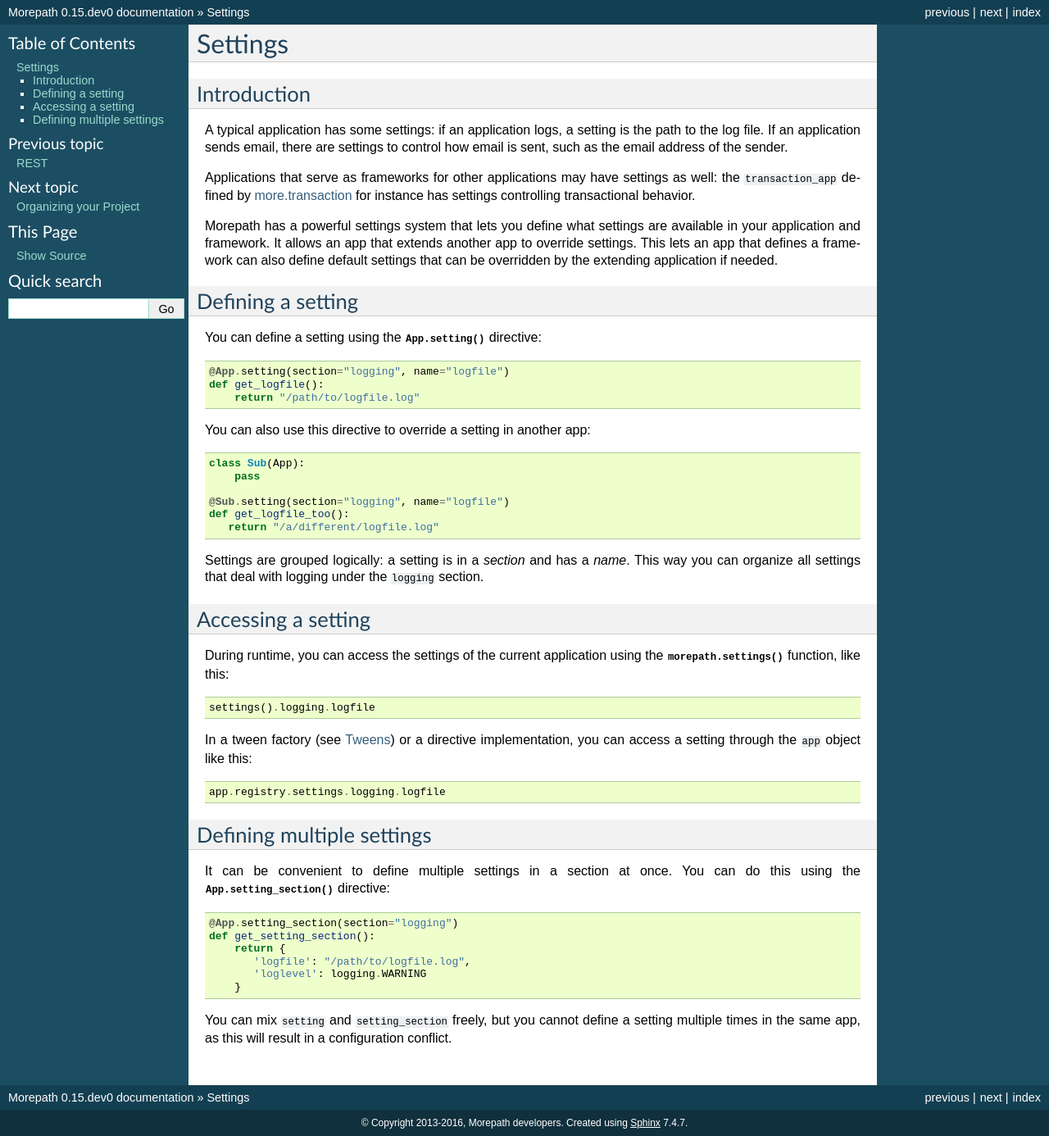
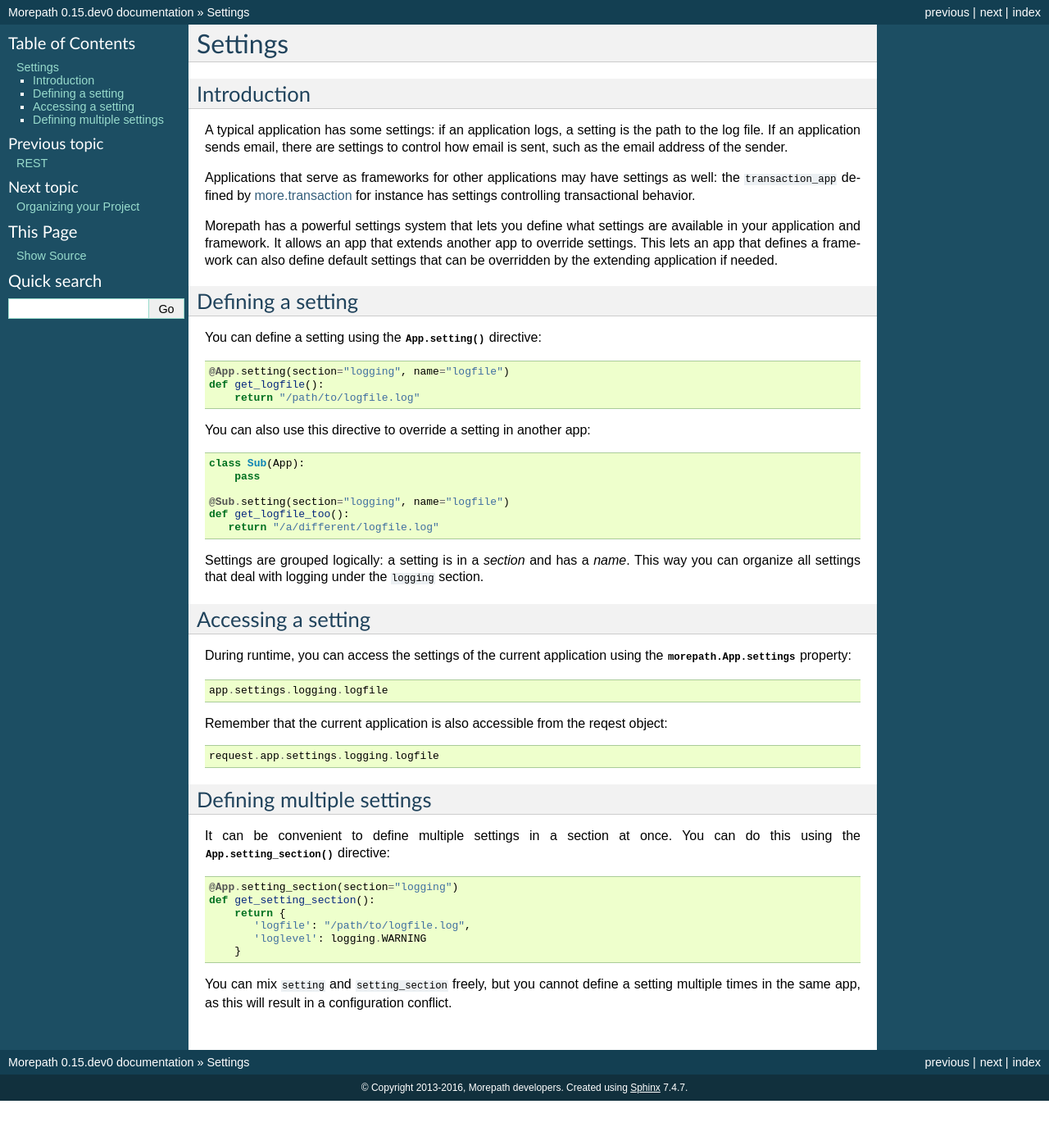
Before and after one commit to morepath/morepath, a Sphinx documentation site: the page built from doc/settings.rst, in a window 1280 px wide. Shown: the whole page at 82% size. Built offline with Sphinx 7.4.7, drawn with Linux system fonts in a browser that asks for light colours; after the commit the page ends 1343 px from its top, so only the background shows below that.

Commit message:
Updated the docs as the generic functions in the API are now deprecated.

```diff
--- a/doc/settings.rst
+++ b/doc/settings.rst
@@ -48,14 +48,15 @@ Accessing a setting
 -------------------
 
 During runtime, you can access the settings of the current application
-using the :func:`morepath.settings` function, like this::
+using the :attr:`morepath.App.settings` property::
 
-  settings().logging.logfile
+  app.settings.logging.logfile
 
-In a tween factory (see :doc:`tweens`) or a directive implementation,
-you can access a setting through the ``app`` object like this::
+Remember that the current application is also accessible from the
+reqest object::
 
-  app.registry.settings.logging.logfile
+  request.app.settings.logging.logfile
+
 
 Defining multiple settings
 --------------------------
```
Also changed, not shown: doc/security.rst (+4 -4 lines), 1 other file.
